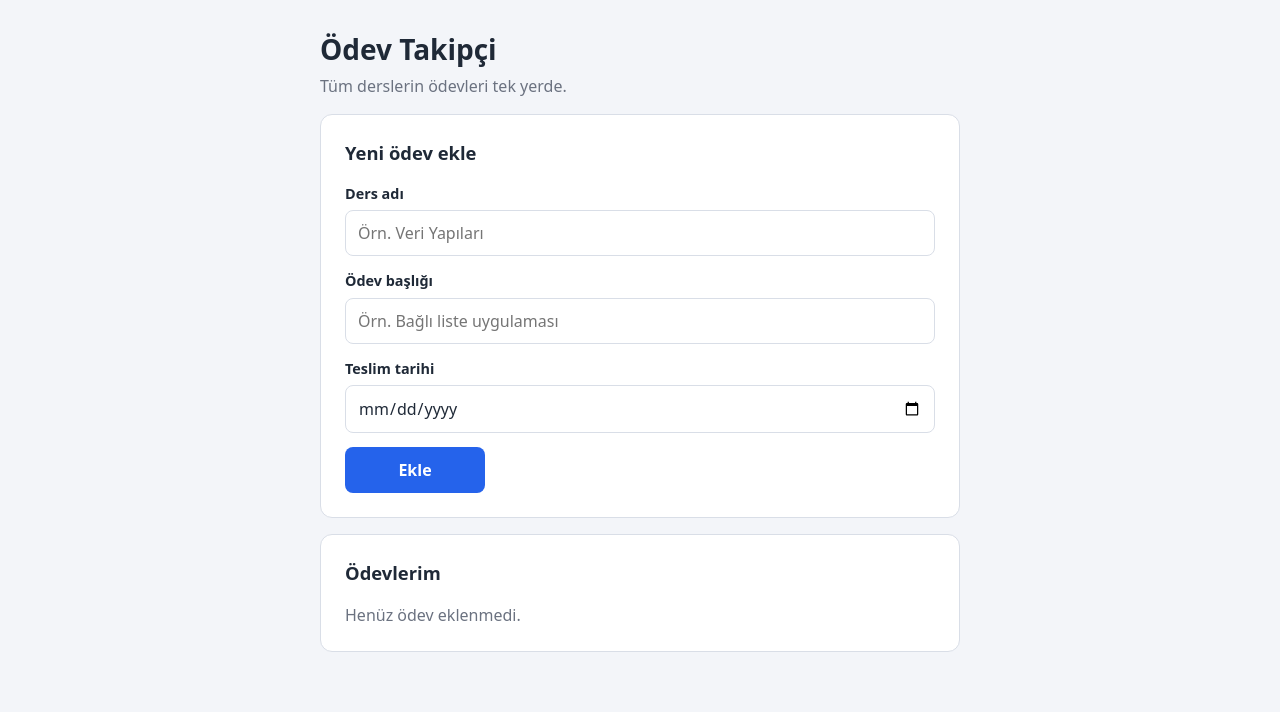
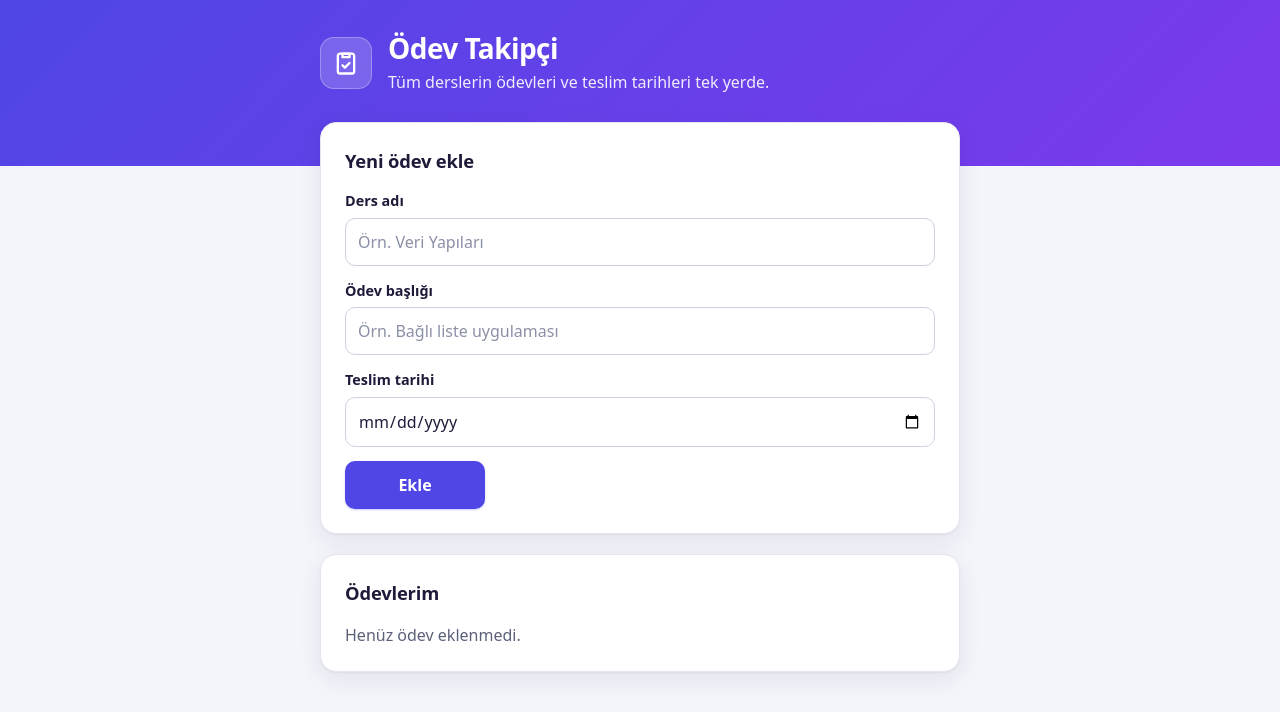
Before and after one commit to summitman001/odev-takipci, a plain HTML site: page index.html in a window 1280 px wide. Drawn offline with Linux system fonts and the light colour scheme.

Commit message:
Başlık alanı, renk paleti ve form stilleri eklendi

```diff
--- a/index.html
+++ b/index.html
@@ -8,8 +8,19 @@
 </head>
 <body>
   <header class="baslik">
-    <h1>Ödev Takipçi</h1>
-    <p>Tüm derslerin ödevleri tek yerde.</p>
+    <div class="baslik-icerik">
+      <div class="baslik-ikon" aria-hidden="true">
+        <svg viewBox="0 0 24 24" width="28" height="28" fill="none" stroke="currentColor" stroke-width="2" stroke-linecap="round" stroke-linejoin="round">
+          <rect x="5" y="4" width="14" height="17" rx="2"></rect>
+          <path d="M9 4h6v3H9z"></path>
+          <path d="m9 14 2 2 4-4"></path>
+        </svg>
+      </div>
+      <div>
+        <h1>Ödev Takipçi</h1>
+        <p>Tüm derslerin ödevleri ve teslim tarihleri tek yerde.</p>
+      </div>
+    </div>
   </header>
 
   <main>
--- a/style.css
+++ b/style.css
@@ -1,11 +1,14 @@
 :root {
-  --arka-plan: #f3f5f9;
+  --arka-plan: #f4f5fb;
   --kart: #ffffff;
-  --yazi: #1f2937;
-  --yazi-soluk: #6b7280;
-  --cizgi: #d9dee7;
-  --vurgu: #2563eb;
-  --vurgu-koyu: #1d4ed8;
+  --yazi: #1e1b3a;
+  --yazi-soluk: #5b6178;
+  --cizgi: #e3e6f0;
+  --vurgu: #4f46e5;
+  --vurgu-koyu: #4338ca;
+  --bant: linear-gradient(135deg, #4f46e5 0%, #7c3aed 100%);
+  --golge: 0 1px 2px rgba(30, 27, 58, 0.06), 0 8px 24px rgba(30, 27, 58, 0.08);
+  --yaricap: 16px;
   --uyari-yazi: #b42318;
   --uyari-zemin: #fef3f2;
   --uyari-cizgi: #fda29b;
@@ -21,46 +24,74 @@
 
 body {
   margin: 0;
-  padding: 0 16px 32px;
   background: var(--arka-plan);
   color: var(--yazi);
-  font-family: system-ui, -apple-system, "Segoe UI", Roboto, sans-serif;
+  font-family: system-ui, -apple-system, "Segoe UI", Roboto, "Helvetica Neue", Arial, sans-serif;
   line-height: 1.5;
+  -webkit-font-smoothing: antialiased;
 }
 
-.baslik,
-main {
+/* Başlık alanı */
+.baslik {
+  background: var(--bant);
+  color: #fff;
+  padding: 32px 16px 72px;
+}
+
+.baslik-icerik {
+  display: flex;
+  align-items: center;
+  gap: 16px;
   max-width: 640px;
   margin: 0 auto;
 }
 
-.baslik {
-  padding: 28px 0 16px;
+.baslik-ikon {
+  flex: none;
+  display: grid;
+  place-items: center;
+  width: 52px;
+  height: 52px;
+  border-radius: 14px;
+  background: rgba(255, 255, 255, 0.18);
+  box-shadow: inset 0 0 0 1px rgba(255, 255, 255, 0.28);
 }
 
 .baslik h1 {
   margin: 0;
   font-size: 1.75rem;
+  line-height: 1.2;
+  letter-spacing: -0.02em;
 }
 
 .baslik p {
   margin: 4px 0 0;
-  color: var(--yazi-soluk);
+  color: rgba(255, 255, 255, 0.9);
+}
+
+/* Ana içerik, başlık bandının üzerine biner */
+main {
+  max-width: 672px;
+  margin: -44px auto 0;
+  padding: 0 16px 40px;
 }
 
 .kart {
   background: var(--kart);
   border: 1px solid var(--cizgi);
-  border-radius: 12px;
+  border-radius: var(--yaricap);
+  box-shadow: var(--golge);
   padding: 20px;
-  margin-bottom: 16px;
+  margin-bottom: 20px;
 }
 
 .kart h2 {
   margin: 0 0 16px;
   font-size: 1.15rem;
+  letter-spacing: -0.01em;
 }
 
+/* Form */
 .alan {
   display: flex;
   flex-direction: column;
@@ -75,22 +106,27 @@ label {
 
 input {
   width: 100%;
-  padding: 10px 12px;
-  border: 1px solid var(--cizgi);
-  border-radius: 8px;
+  padding: 11px 12px;
+  border: 1px solid #cdd2e3;
+  border-radius: 10px;
   background: #fff;
   color: inherit;
   font: inherit;
+  transition: border-color 0.15s ease, box-shadow 0.15s ease;
 }
 
-input:focus-visible,
-.buton:focus-visible {
-  outline: 3px solid rgba(37, 99, 235, 0.35);
-  outline-offset: 1px;
+input::placeholder {
+  color: #8a90a6;
 }
 
-input:focus-visible {
+input:hover {
+  border-color: #b3bad2;
+}
+
+input:focus {
+  outline: none;
   border-color: var(--vurgu);
+  box-shadow: 0 0 0 4px rgba(79, 70, 229, 0.18);
 }
 
 input.hatali {
@@ -98,11 +134,15 @@ input.hatali {
   background: var(--uyari-zemin);
 }
 
+input.hatali:focus {
+  box-shadow: 0 0 0 4px rgba(180, 35, 24, 0.16);
+}
+
 .uyari {
   margin: 0 0 14px;
   padding: 10px 12px;
   border: 1px solid var(--uyari-cizgi);
-  border-radius: 8px;
+  border-radius: 10px;
   background: var(--uyari-zemin);
   color: var(--uyari-yazi);
   font-size: 0.9rem;
@@ -114,20 +154,35 @@ input.hatali {
 
 .buton {
   width: 100%;
-  padding: 11px 16px;
+  padding: 12px 16px;
   border: 0;
-  border-radius: 8px;
+  border-radius: 10px;
   background: var(--vurgu);
   color: #fff;
   font: inherit;
   font-weight: 600;
   cursor: pointer;
+  box-shadow: 0 1px 2px rgba(79, 70, 229, 0.3);
+  transition: background-color 0.15s ease, transform 0.15s ease, box-shadow 0.15s ease;
 }
 
 .buton:hover {
   background: var(--vurgu-koyu);
+  transform: translateY(-1px);
+  box-shadow: 0 6px 16px rgba(79, 70, 229, 0.35);
 }
 
+.buton:active {
+  transform: translateY(0);
+  box-shadow: 0 1px 2px rgba(79, 70, 229, 0.3);
+}
+
+.buton:focus-visible {
+  outline: 3px solid rgba(79, 70, 229, 0.4);
+  outline-offset: 2px;
+}
+
+/* Liste (kart ve rozet görünümü sonraki adımda) */
 .bos-mesaj {
   margin: 0;
   color: var(--yazi-soluk);
```
